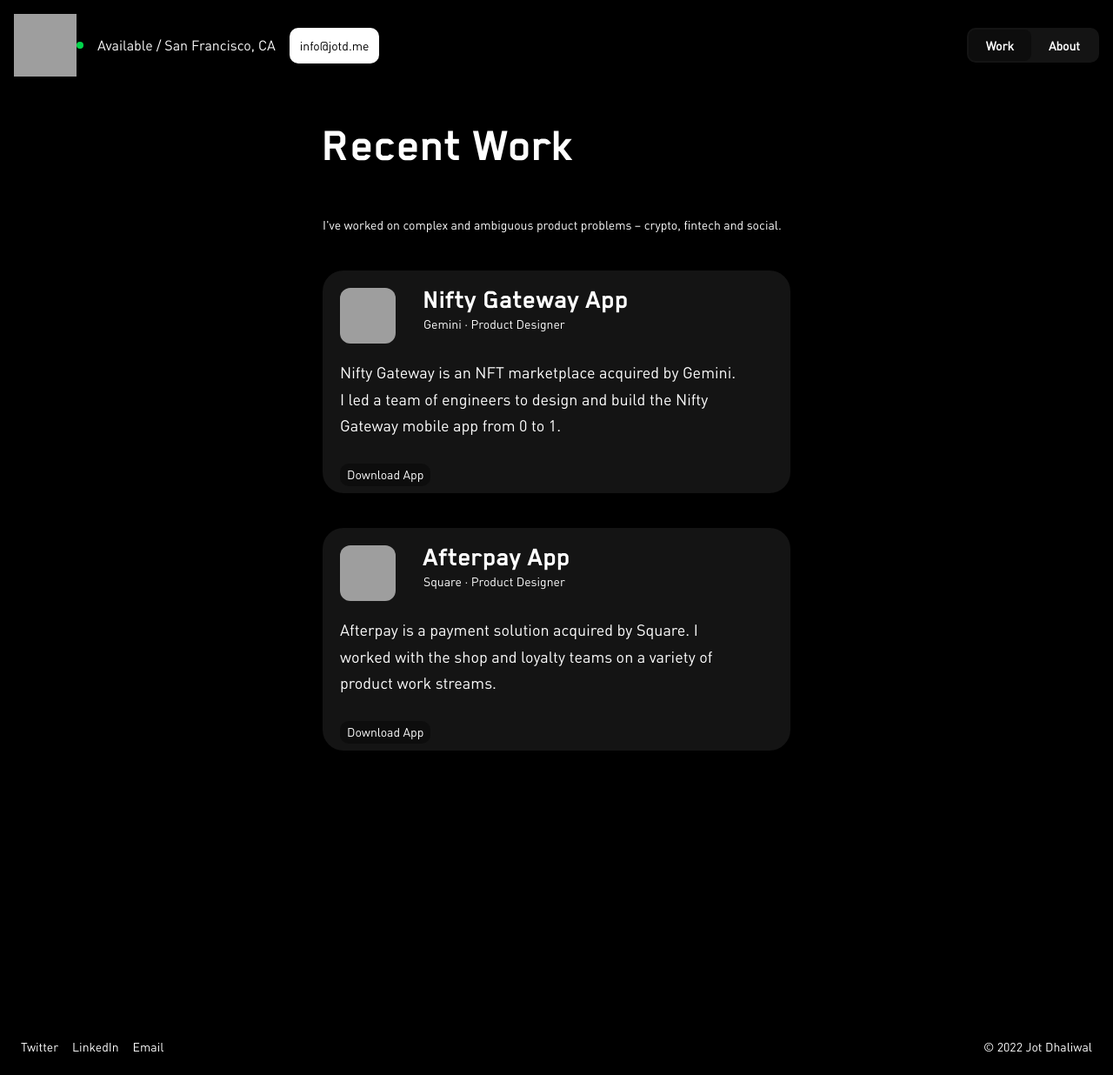
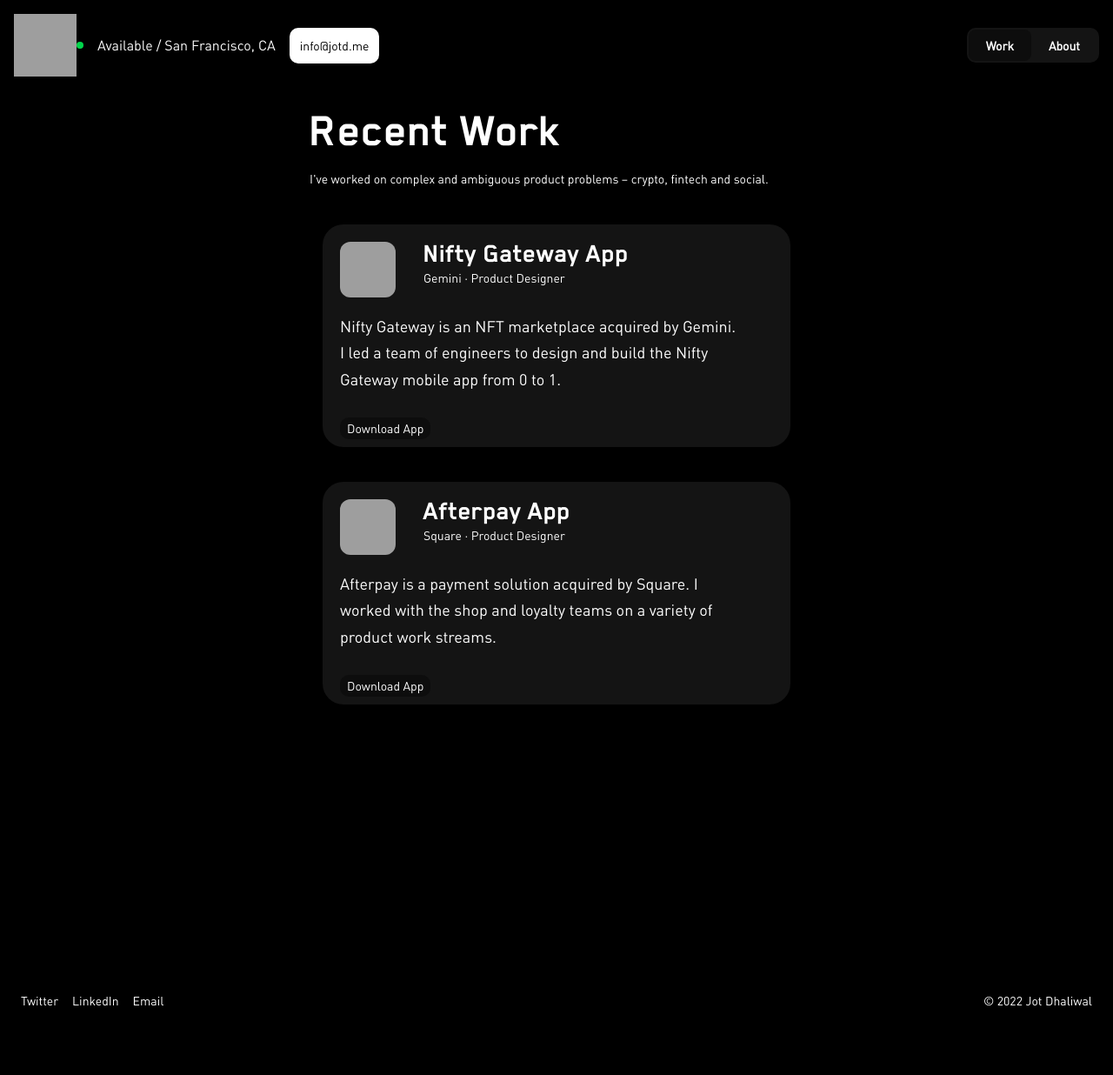
Before and after one commit to jotd/jotd-portfolio, a Jekyll site: the page work/index.html, which Jekyll copies as it is, in a window 1280 px wide and 1236 px high. Shown: the whole window at 87% size. Built offline with Jekyll 4.4.1, drawn with Linux system fonts in a browser that asks for light colours; grey boxes are pictures that could not be loaded.

Commit message:
Update index.html

```diff
--- a/work/index.html
+++ b/work/index.html
@@ -41,19 +41,18 @@
     </div>
 
 
-  <!-- Gemini Project Cards -->
 
-  <div class="content-home">
-    <div id="margin-below-header">
-      <h1 class="header-work">Recent Work</h1>
-      <p class="text-2">
-        I've worked on complex and ambiguous product problems – crypto, fintech and social.
-      </p>
-    </div>
+<!-- Title -->
+  <div id="margin-below-header" class="content-about">
+    <h1 class="header-about">Recent Work</h1>
+    <p class="text-2">
+      I've worked on complex and ambiguous product problems – crypto, fintech and social.
+    </p>
   </div>
 
-  <div class="content-home">
- <!-- Project 1 -->
+
+<div class="content-home">
+ <!-- Gemini -->
  <div class="card-gemini offset-card-1">
   <div class="work-description">
     <div class="work-header">
@@ -78,17 +77,8 @@
 </div>
 </div>
 
-
-    <!-- Afterpay Project Cards -->
-
-    <!-- <div class="content-home">
-      <div id="margin-below-header">
-        <h1 class="header-work">Square</h1>
-      </div>
-    </div> -->
-
-    <div class="content-home">
- <!-- Project 1 -->
+  <div class="content-home">
+  <!-- Square -->
  <div class="card-square offset-card-1">
   <div class="work-description">
     <div class="work-header">
```
